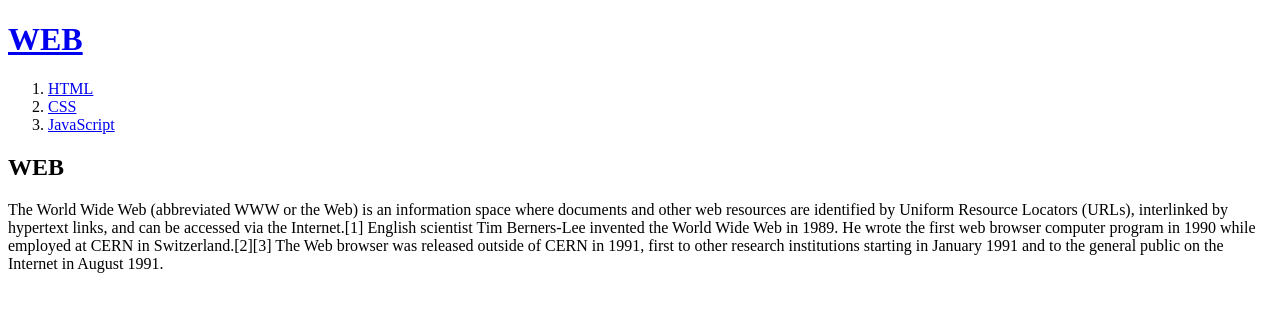
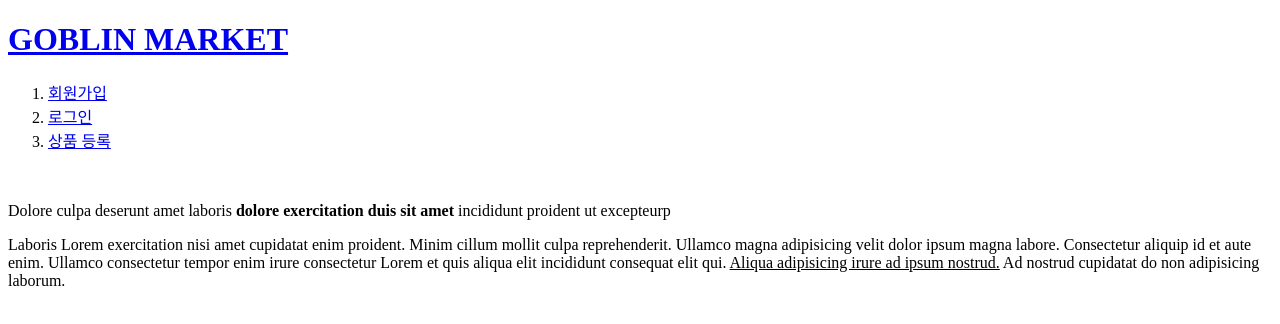
Before and after one commit to youbinscon/web1, a plain HTML site: page index.html in a window 1280 px wide. Drawn offline with Linux system fonts and the light colour scheme; a script that the page names is missing.

Commit message:
Update index.html

```diff
--- a/index.html
+++ b/index.html
@@ -1,18 +1,42 @@
 <!doctype html>
 <html>
 <head>
-  <title>WEB1 - Welcome</title>
+  <title>GOBLIN MARKET</title>
   <meta charset="utf-8">
 </head>
 <body>
-  <h1><a href="index.html">WEB</a></h1>
+  <h1><a href="index.html">GOBLIN MARKET</a></h1>
   <ol>
-    <li><a href="1.html">HTML</a></li>
-    <li><a href="2.html">CSS</a></li>
-    <li><a href="3.html">JavaScript</a></li>
+    <li><a href="join.html">회원가입</a></li>
+    <li><a href="login.html">로그인</a></li>
+    <li><a href="upload.html">상품 등록</a></li>
   </ol>
-  <h2>WEB</h2>
-  <p>The World Wide Web (abbreviated WWW or the Web) is an information space where documents and other web resources are identified by Uniform Resource Locators (URLs), interlinked by hypertext links, and can be accessed via the Internet.[1] English scientist Tim Berners-Lee invented the World Wide Web in 1989. He wrote the first web browser computer program in 1990 while employed at CERN in Switzerland.[2][3] The Web browser was released outside of CERN in 1991, first to other research institutions starting in January 1991 and to the general public on the Internet in August 1991.
-  </p>
+  <br>
+  <p>Dolore culpa deserunt amet laboris <strong>dolore exercitation duis sit amet</strong> incididunt proident ut excepteurp</p>
+     <p>Laboris Lorem exercitation nisi amet cupidatat enim proident. Minim cillum mollit culpa reprehenderit. Ullamco magna adipisicing velit dolor ipsum magna labore. Consectetur aliquip id et aute enim. Ullamco consectetur tempor enim irure consectetur Lorem et quis aliqua elit incididunt consequat elit qui.
+    <u>Aliqua adipisicing irure ad ipsum nostrud.</u> Ad nostrud cupidatat do non adipisicing laborum.</p>
+
+    <p>
+    <div id="disqus_thread"></div>
+      <script>
+
+        /**
+        *  RECOMMENDED CONFIGURATION VARIABLES: EDIT AND UNCOMMENT THE SECTION BELOW TO INSERT DYNAMIC VALUES FROM YOUR PLATFORM OR CMS.
+        *  LEARN WHY DEFINING THESE VARIABLES IS IMPORTANT: https://disqus.com/admin/universalcode/#configuration-variables*/
+        /*
+        var disqus_config = function () {
+        this.page.url = PAGE_URL;  // Replace PAGE_URL with your page's canonical URL variable
+        this.page.identifier = PAGE_IDENTIFIER; // Replace PAGE_IDENTIFIER with your page's unique identifier variable
+        };
+        */
+        (function() { // DON'T EDIT BELOW THIS LINE
+        var d = document, s = d.createElement('script');
+        s.src = 'https://web1-2.disqus.com/embed.js';
+        s.setAttribute('data-timestamp', +new Date());
+        (d.head || d.body).appendChild(s);
+      })();
+    </script>
+    <noscript>Please enable JavaScript to view the <a href="https://disqus.com/?ref_noscript">comments powered by Disqus.</a></noscript>
+</p>
 </body>
 </html>
```
